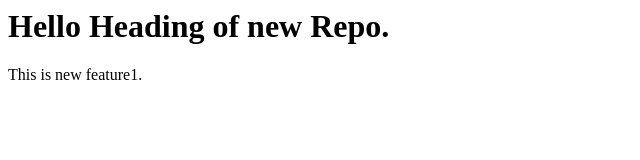
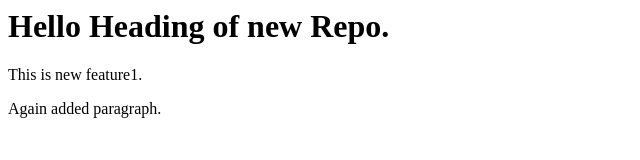
Before and after one commit to riteshchaudhary375/LocalRepo, a plain HTML site: page index.html in a window 1280 px wide. Shown: the whole page, without its empty margins (0-640 px from the left). Drawn offline with Linux system fonts and the light colour scheme.

Commit message:
Added new paragraph.

```diff
--- a/index.html
+++ b/index.html
@@ -1,2 +1,3 @@
 <h1>Hello Heading of new Repo.</h1>
 <p>This is new feature1.</p>
+<p>Again added paragraph.</p>
```
